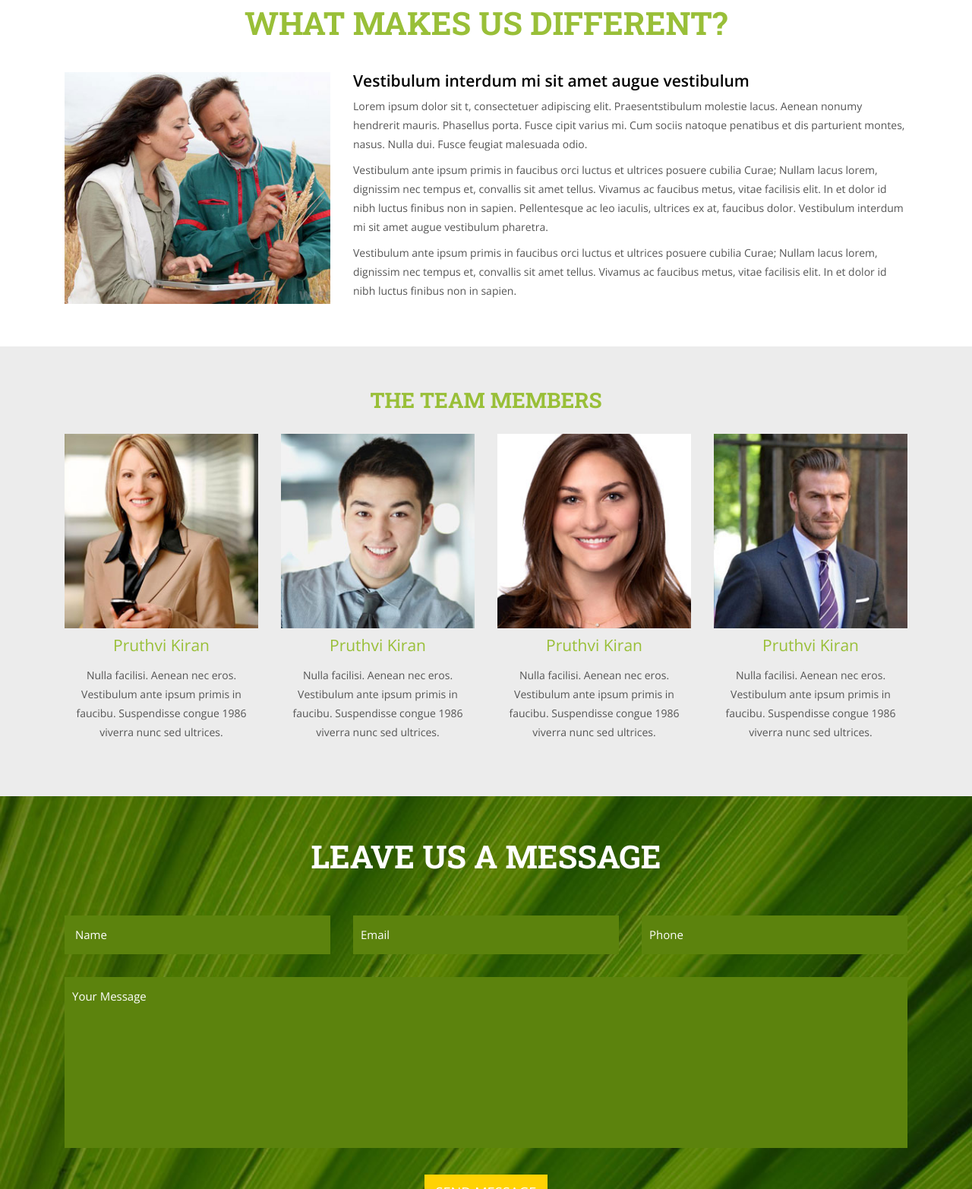
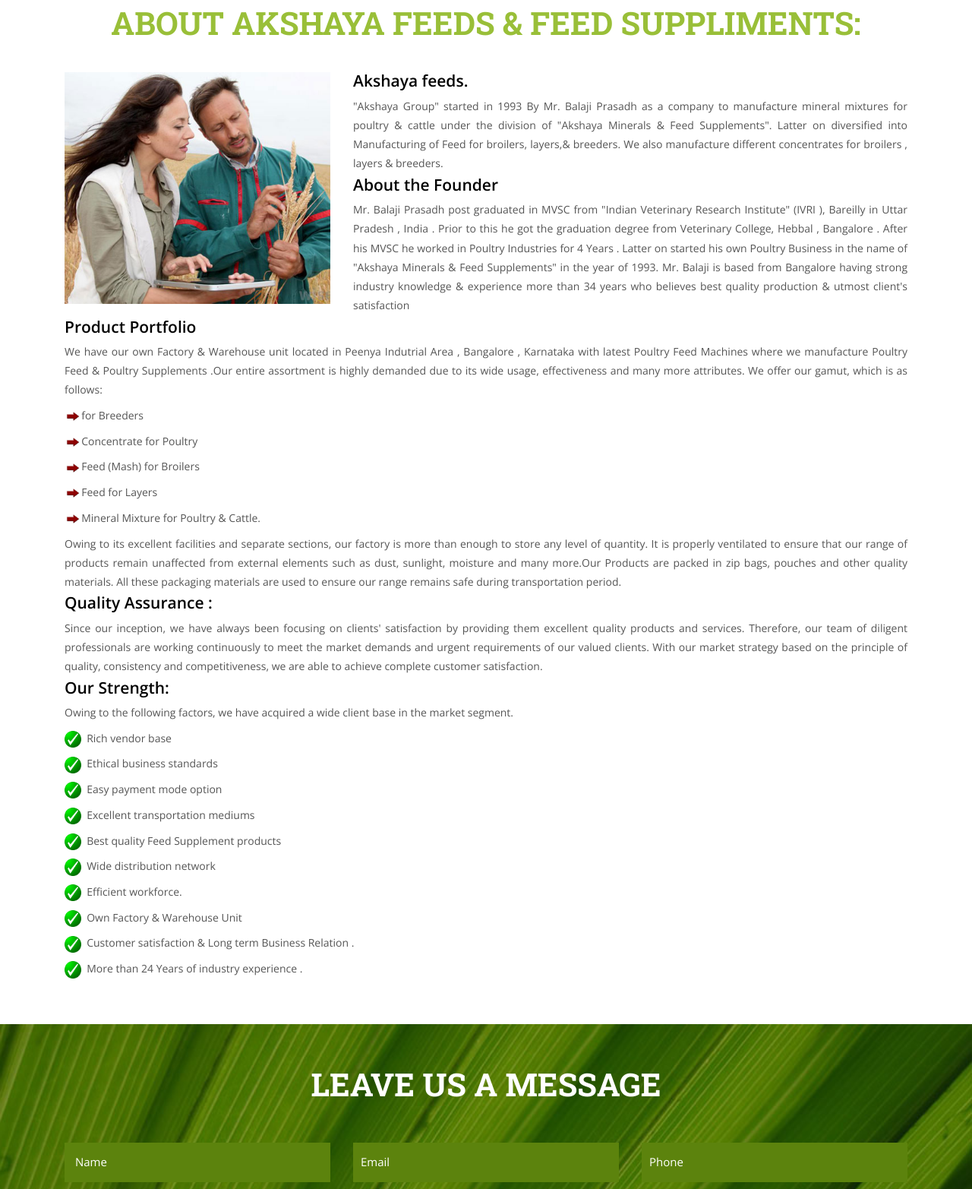
Before and after one commit to pruthvikiran/akshayafeeds, a plain HTML site: page about.html in a window 1280 px wide. Shown: the part 220-1785 px from the top of the page at 76% size. Drawn offline with nearby package versions, Linux system fonts and the light colour scheme.

Commit message:
initial commit

```diff
--- a/about.html
+++ b/about.html
@@ -81,24 +81,48 @@
   </div>
 <div class="about-section">
    		<div class="container">
-   			<h3>WHAT MAKES US DIFFERENT?</h3>
+   			<h3>About Akshaya Feeds & Feed Suppliments:</h3>
    			<div class="about-grids">
    				<div class="col-md-4 about-grid">
    					<img src="images/img9.jpg">
    					</div>
    					<div class="col-md-8 about-grid1">
-   						<h4>Vestibulum interdum mi sit amet augue vestibulum</h4>
-   						<p>Lorem ipsum dolor sit t, consectetuer adipiscing elit. Praesentstibulum molestie lacus. Aenean nonumy hendrerit mauris. Phasellus porta. Fusce cipit varius mi. Cum sociis natoque penatibus et dis parturient montes, nasus. Nulla dui. Fusce feugiat malesuada odio.
-   							</p>
-   						<p>Vestibulum ante ipsum primis in faucibus orci luctus et ultrices posuere cubilia Curae; Nullam lacus lorem, dignissim nec tempus et, convallis sit amet tellus. Vivamus ac faucibus metus, vitae facilisis elit. In et dolor id nibh luctus finibus non in sapien. Pellentesque ac leo iaculis, ultrices ex at, faucibus dolor. Vestibulum interdum mi sit amet augue vestibulum pharetra.</p>
-   						<p>Vestibulum ante ipsum primis in faucibus orci luctus et ultrices posuere cubilia Curae; Nullam lacus lorem, dignissim nec tempus et, convallis sit amet tellus. Vivamus ac faucibus metus, vitae facilisis elit. In et dolor id nibh luctus finibus non in sapien.
-   							</p>
+   						<h4>Akshaya feeds.</h4>
+   						<p style="text-align:justify">"Akshaya Group" started in 1993 By Mr. Balaji Prasadh  as a company to manufacture mineral mixtures for poultry & cattle under the division of "Akshaya Minerals & Feed Supplements". Latter on diversified into Manufacturing of Feed for broilers, layers,& breeders. We also manufacture different concentrates for broilers , layers & breeders.
+   					   </p>
+						  <h4>About the Founder</h4>
+   						<p style="text-align:justify">Mr. Balaji Prasadh post graduated in MVSC from "Indian Veterinary Research Institute" (IVRI ), Bareilly in Uttar Pradesh , India . Prior to this he got the graduation degree from Veterinary College, Hebbal , Bangalore . After his MVSC he worked in Poultry Industries for 4 Years . Latter on started his own Poultry Business  in the name of "Akshaya Minerals & Feed Supplements" in the year of 1993. Mr. Balaji is based from Bangalore having strong industry knowledge & experience more than 34 years who believes best quality production &  utmost client's satisfaction </p>
+
    					</div>
    					<div class="clearfix"> </div>
    				</div>
+			   <div class="col-md-12 about-grid1">
+                  <h4>Product Portfolio</h4>
+   						<p style="text-align:justify">We have our own Factory & Warehouse unit located in Peenya Indutrial Area , Bangalore , Karnataka  with latest Poultry Feed Machines where we manufacture Poultry Feed  & Poultry Supplements .Our entire assortment is highly demanded due to its wide usage, effectiveness and many more attributes. We offer our gamut, which is as follows:</p>
+						<p><img width="2%" src="images/arrow.ico" alt="">for Breeders</p>
+						<p><img width="2%" src="images/arrow.ico" alt="">Concentrate for Poultry</p>
+						<p><img width="2%" src="images/arrow.ico" alt="">Feed (Mash) for Broilers</p>
+						<p><img width="2%" src="images/arrow.ico" alt="">Feed for Layers</p>
+						<p><img width="2%" src="images/arrow.ico" alt="">Mineral Mixture for Poultry & Cattle.</p>
+				 <p style="text-align:justify">Owing to its excellent facilities and separate sections, our factory  is more than enough to store any level of quantity. It is properly ventilated to ensure that our range of products remain unaffected from external elements such as dust, sunlight, moisture and many more.Our Products are packed  in zip bags, pouches and other quality materials. All these packaging materials are used to ensure our range remains safe during transportation period.</p>
+				 <h4>Quality Assurance : </h4>
+				 <p style="text-align:justify">Since our inception, we have always been focusing on clients' satisfaction by providing them excellent quality products and services. Therefore, our team of diligent professionals are working continuously to meet the market demands and urgent requirements of our valued clients. With our market strategy based on the principle of quality, consistency and competitiveness, we are able to achieve complete customer satisfaction.</p>
+				 <h4>Our Strength:</h4>
+				 <p style="text-align:justify">Owing to the following factors, we have acquired a wide client base in the market segment.</p>
+                 <p><img width="2%" src="images/about1.png" alt="">&ensp;Rich vendor base </p>
+				 <p><img width="2%" src="images/about1.png" alt="">&ensp;Ethical business standards</p>
+				 <p><img width="2%" src="images/about1.png" alt="">&ensp;Easy payment mode option</p>
+				 <p><img width="2%" src="images/about1.png" alt="">&ensp;Excellent transportation mediums </p>
+				 <p><img width="2%" src="images/about1.png" alt="">&ensp;Best quality Feed Supplement products </p>
+				 <p><img width="2%" src="images/about1.png" alt="">&ensp;Wide distribution network</p>
+				 <p><img width="2%" src="images/about1.png" alt="">&ensp;Efficient workforce.</p>
+				 <p><img width="2%" src="images/about1.png" alt="">&ensp;Own Factory & Warehouse Unit</p>
+				 <p><img width="2%" src="images/about1.png" alt="">&ensp;Customer satisfaction & Long term Business Relation .</p>
+				 <p><img width="2%" src="images/about1.png" alt="">&ensp;More than 24 Years of  industry experience .</p>
+			   </div>
    			</div>
    		</div>
-   		<div class="team-section">
+   		<!--<div class="team-section">
    			<div class="container">
    				<h3>THE TEAM MEMBERS</h3>
    				<div class="team-grids">
@@ -125,7 +149,7 @@
    					<div class="clearfix"> </div>
    				</div>
    			</div>
-   			</div>
+   			</div>-->
 		<div class="contact-section">
 			<div class="container">
 				<h3> LEAVE US A MESSAGE</h3>
```
Also changed, not shown: index.html (+6 -6 lines), news.html (+1 -1 lines), images/about.jpg (added), images/about1.png (added), images/arrow.ico (added), images/car4.jpg (added).
